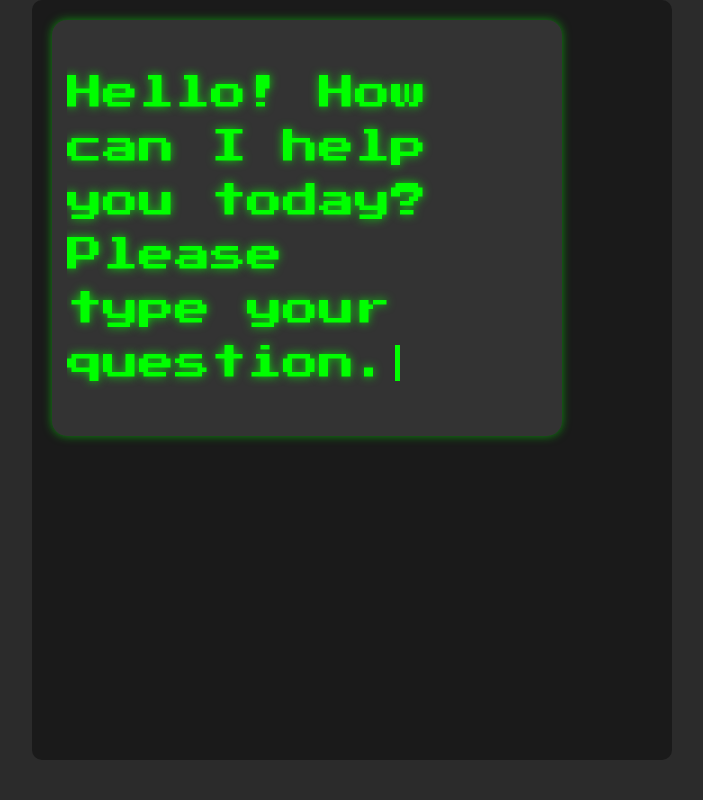
After one commit to sahisani1305/jack, a Django app: page /message/ in a window 1280 px wide. The commit adds this page. Shown: the whole page, without its empty margins (288-991 px from the left). Run offline with Django 4.2, Linux system fonts and the light colour scheme.

Commit message:
update example/templates/index.html, urls.py and views.py

```diff
--- /dev/null
+++ b/example/templates/message.html
@@ -0,0 +1,169 @@
+<!DOCTYPE html>
+<html lang="en">
+<head>
+    <meta charset="UTF-8">
+    <meta name="viewport" content="width=device-width, initial-scale=1.0">
+    <title>Messenger Chat</title>
+    <link href="https://fonts.googleapis.com/css2?family=Press+Start+2P&display=swap" rel="stylesheet">
+    <style>
+        body {
+            font-family: 'Courier New', Courier, monospace;
+            margin: 0;
+            padding: 0;
+            background: #2b2b2b;
+            color: #00ff00;
+            display: flex;
+            justify-content: center;
+            align-items: flex-start;
+            height: 100vh;
+            overflow: hidden;
+            text-align: left;
+        }
+
+        .chat-container {
+            width: 90%;
+            max-width: 600px;
+            background-color: #1a1a1a;
+            border-radius: 10px;
+            padding: 20px;
+            display: flex;
+            flex-direction: column;
+            height: 90vh;
+            overflow-y: auto;
+        }
+
+        .message {
+            margin-bottom: 10px;
+            display: flex;
+            align-items: center;
+            max-width: 80%;
+        }
+
+        .bot-message {
+            background-color: #333;
+            color: #00ff00;
+            padding: 10px 15px;
+            border-radius: 15px;
+            font-size: 1.5em;
+            box-shadow: 0 0 10px rgba(0, 255, 0, 0.5);
+            max-width: 80%;
+        }
+
+        .user-message {
+            background-color: #004d00;
+            color: #ffffff;
+            padding: 10px 15px;
+            border-radius: 15px;
+            font-size: 1.5em;
+            max-width: 80%;
+            align-self: flex-end;
+        }
+
+        #welcomeMessage {
+            font-family: 'Press Start 2P', monospace;
+            color: #00ff00;
+            text-shadow: 0 0 10px rgba(0, 255, 0, 0.8);
+            white-space: pre-wrap;
+            overflow: hidden;
+            line-height: 1.5;
+            font-size: 1.5em;
+            display: none;
+            max-width: 80%;
+            word-wrap: break-word;
+        }
+
+        .typing-active::after {
+            content: "";
+            display: inline-block;
+            background-color: #00ff00;
+            width: 0.15em;
+            height: 1em;
+            animation: blink 1s steps(2, start) infinite;
+            vertical-align: center;
+            margin-left: 0.1ch;
+        }
+
+        @keyframes blink {
+            to {
+                visibility: hidden;
+            }
+        }
+
+        #arrow {
+            font-size: 3em;
+            color: #00ff00;
+            display: none;
+            margin-top: -0.5em;
+        }
+
+        @media (max-width: 1024px) {
+            #welcomeMessage {
+                font-size: 1.2em;
+            }
+        }
+
+        @media (max-width: 768px) {
+            #welcomeMessage {
+                font-size: 1em;
+            }
+
+            .message {
+                max-width: 100%;
+            }
+        }
+    </style>
+</head>
+<body>
+
+    <div class="chat-container" id="chatContainer">
+        <div class="message bot-message" id="botMessage">
+            <p id="welcomeMessage" class="typing-active"></p>
+        </div>
+    </div>
+
+    <script>
+        const welcomeText = "Hello!| How can I help you today?|~Please type your question.";
+
+        function typeText(text, element, delay = 100, callback) {
+            element.innerHTML = '';
+            let i = 0;
+
+            function type() {
+                if (i < text.length) {
+                    const char = text.charAt(i);
+                    if (char === '|') {
+                        i++;
+                        setTimeout(type, delay * 10);
+                    } else if (char === '~') {
+                        element.innerHTML += '<br>';
+                        i++;
+                        type();
+                    } else {
+                        element.innerHTML += char;
+                        i++;
+                        setTimeout(type, delay);
+                    }
+                } else {
+                    callback();  // Call the callback when typing is finished
+                }
+            }
+            type();
+        }
+
+        function showArrow() {
+            setTimeout(() => {
+                const arrow = document.getElementById('arrow');
+                arrow.style.display = 'inline-block';  // Show the arrow after a small delay
+            }, 500);  // Delay before showing the arrow (adjust this delay as needed)
+        }
+
+        // Display the bot's welcome message
+        setTimeout(() => {
+            const welcomeMessage = document.getElementById('welcomeMessage');
+            welcomeMessage.style.display = 'block';
+            typeText(welcomeText, welcomeMessage, 50, showArrow);  // Pass the callback to show the arrow
+        }, 500);
+    </script>
+
+</body>
+</html>
--- a/example/urls.py
+++ b/example/urls.py
@@ -5,5 +5,6 @@ from example import views
 
 
 urlpatterns = [
-    path('', views.index, name='index')
+    path('', views.index, name='index'),
+    path('message/', views.message, name='message'),
     ]
--- a/example/views.py
+++ b/example/views.py
@@ -2,3 +2,6 @@ from django.shortcuts import render
 
 def index(request):
     return render(request, 'index.html')
+
+def message(request):
+    return render(request, 'message.html')
```
Also changed, not shown: example/templates/index.html (+22 -2 lines).
